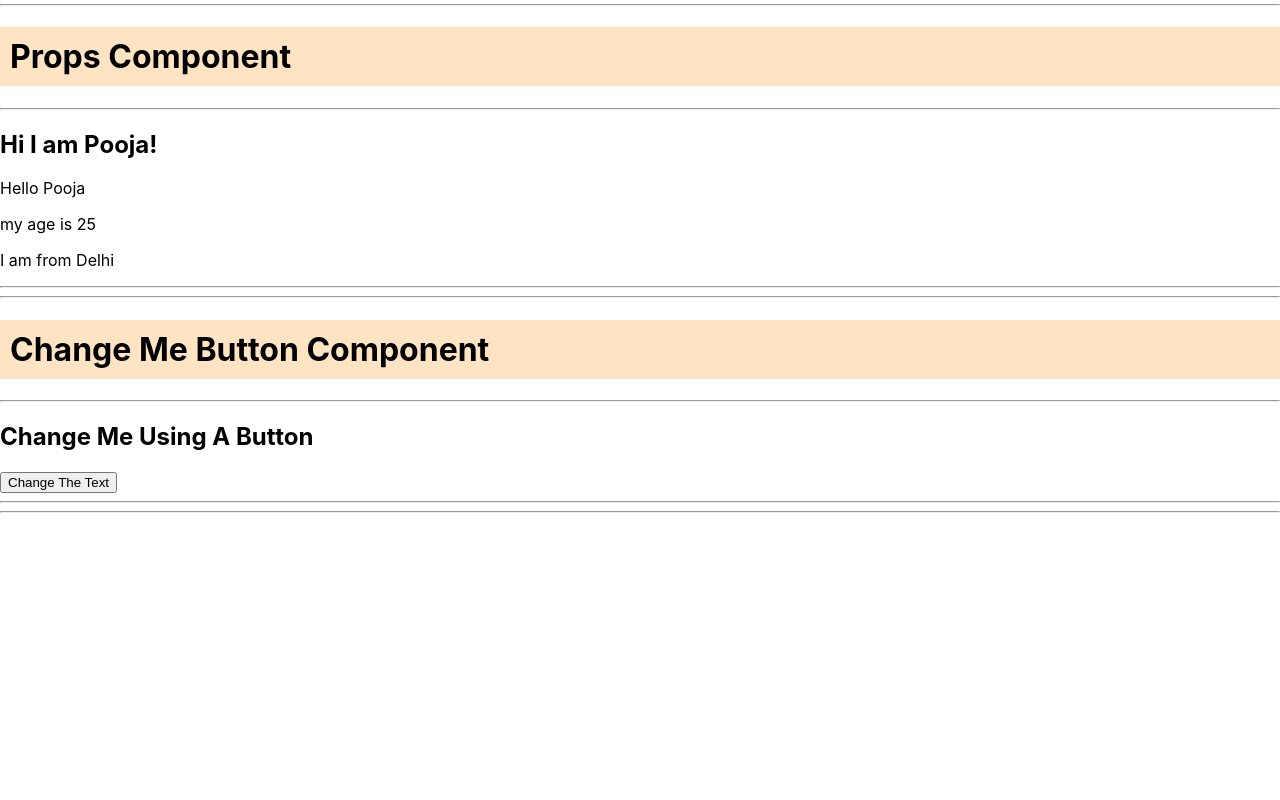
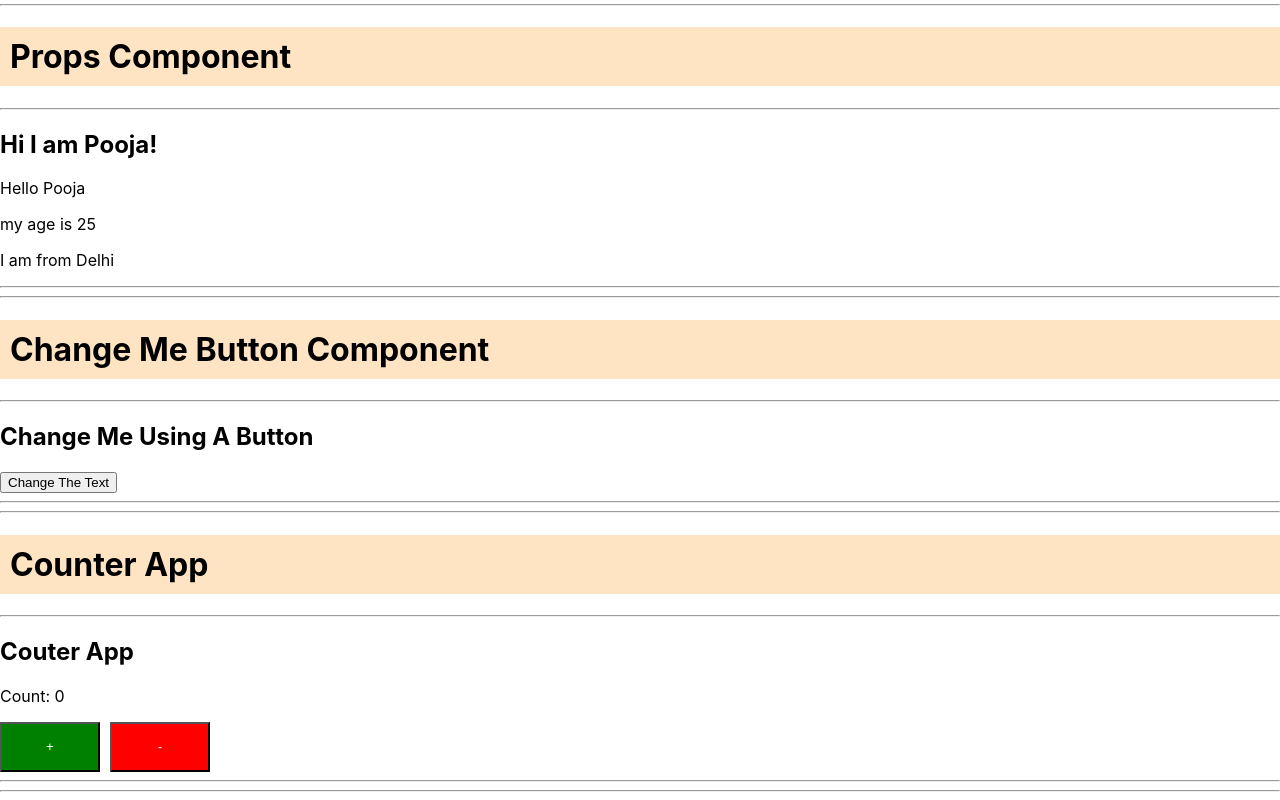
Before and after one commit to puja-1998/react-notes, a React (Create React App) app in the folder react-w3School/my-work/: page / in a window 1280 px wide. Shown: the part 1292-2092 px from the top of the page. Before the commit the page ends 1813 px from the top, so only its background shows below. Built offline with nearby package versions, Linux system fonts and the light colour scheme.

Commit message:
added Counter Appn component

```diff
--- a/react-w3School/my-work/src/App.js
+++ b/react-w3School/my-work/src/App.js
@@ -5,6 +5,7 @@ import Info from "./components/Info";
 import ColorCard from "./components/ColorCard";
 import { useState } from "react";
 import ChangeMeBtn from './components/ChangeMeBtn';
+import CounterApp from './components/CounterApp';
 function App() {
    const data= { name: "Pooja", age: 25, city: "Delhi"};
 
@@ -95,6 +96,9 @@ function App() {
 
     <h1>Change Me Button Component</h1><hr />
     <ChangeMeBtn/><hr /><hr />
+
+    <h1>Counter App</h1><hr />
+    <CounterApp/><hr /><hr />
     </>
 
   );
--- /dev/null
+++ b/react-w3School/my-work/src/components/CounterApp.js
@@ -0,0 +1,25 @@
+import React, { useState } from 'react'
+
+export default function CounterApp() {
+    const [count, setcount] = useState(0);
+
+    function increment(){
+        setcount(count+1);
+    }
+
+    function decrement(){
+        if(count >0){
+            setcount(count-1);
+        }
+    }
+  return (
+    <div className='counter-app'>
+        <h2>Couter App</h2>
+        <p>Count: {count}</p>
+        <div style={{display:"flex" , gap:"10px" }}>
+        <button onClick={()=>{increment()}} style={{ color:"white", cursor:"pointer",height:"50px", width:"100px", backgroundColor:"green"}}>+</button>
+        <button onClick={()=>{decrement()}} style={{ color:"white", cursor:"pointer", height:"50px", width:"100px", backgroundColor:"red"}}>-</button>
+        </div>
+    </div>
+  )
+}
```
